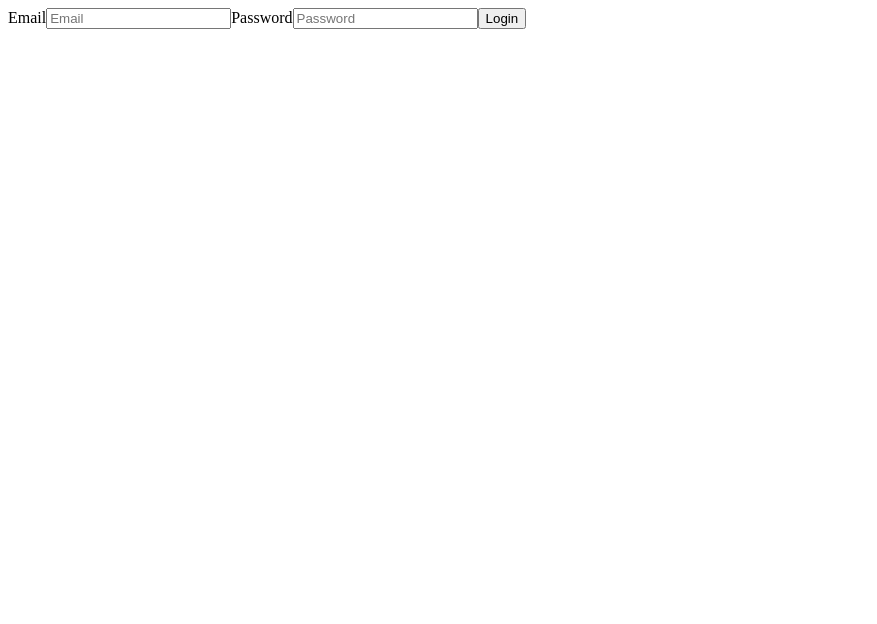
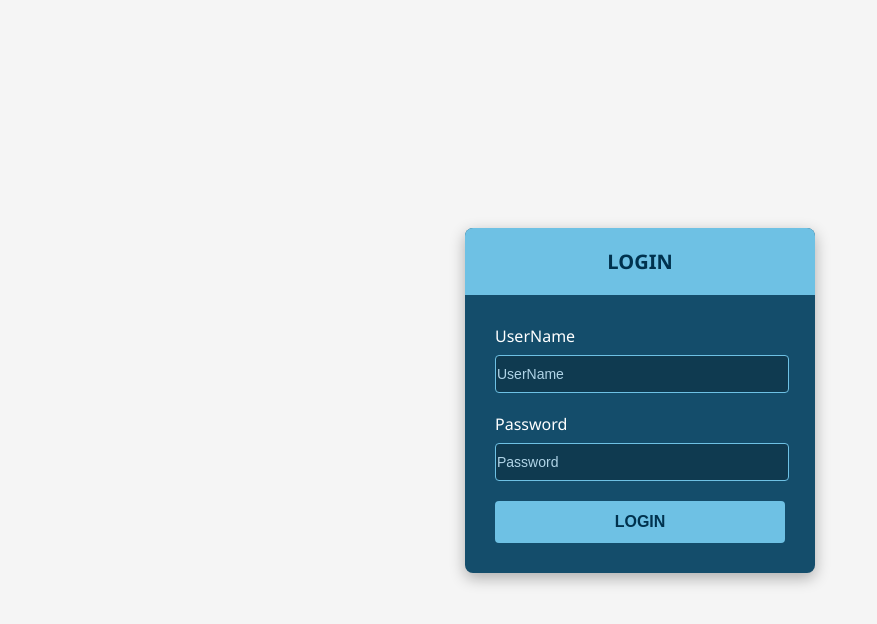
Before and after one commit to Naveenkumar-Guru/React-CURD-Operations, a React (Create React App) app: page / in a window 1280 px wide. Shown: the top 624 px of the page, without its empty margins (0-877 px from the left). Built offline with nearby package versions, Linux system fonts and the light colour scheme.

Commit message:
StaffLoginform

```diff
--- a/src/App.js
+++ b/src/App.js
@@ -8,7 +8,8 @@
 // import MouseEvents from "./MouseEvents/MouseEvents";
 // import RegistrationformClasscomp from "./Forms/RegistrationformClasscomp";
 // import RegistrationsStateform from "./Forms/RegistrationsStateform";
-import Login from "./Forms/Login";
+// import Login from "./Forms/Login";
+import StaffLoginForm from "./Forms/StaffLoginForm";
 
 const App = () => {
   return (
@@ -23,7 +24,8 @@ const App = () => {
       {/* <MouseEvents /> */}
       {/* <RegistrationformClasscomp /> */}
       {/* <RegistrationsStateform /> */}
-      <Login />
+      {/* <Login /> */}
+      <StaffLoginForm />
     </div>
   );
 };
--- /dev/null
+++ b/src/Forms/Staff.css
@@ -0,0 +1,74 @@
+
+body {
+  margin: 0;
+  font-family: "Segoe UI", sans-serif;
+  background-color: whitesmoke;
+  display: flex;
+  justify-content: center;
+  align-items: center;
+  height: 100vh;
+}
+
+.login-container {
+  width: 350px;
+  background: #144d6b;
+  border-radius: 8px;
+  box-shadow: 0px 5px 15px rgba(0, 0, 0, 0.3);
+  overflow: hidden;
+  text-align: center;
+}
+
+.login-header {
+  background: #6ec1e4;
+  padding: 20px;
+  font-size: 20px;
+  font-weight: bold;
+  color: #00324e;
+}
+
+form {
+  padding: 30px;
+}
+
+form label {
+  display: block;
+  text-align: left;
+  margin-bottom: 8px;
+  font-weight: 500;
+  color: #fff;
+}
+
+form input[type="text"],
+form input[type="password"] {
+  width: 100%;
+  padding: 10px 1px;
+  margin-bottom: 20px;
+  border: 1px solid #6ec1e4;
+  border-radius: 4px;
+  background: #0f3a50;
+  color: #fff;
+  font-size: 14px;
+  outline: none;
+}
+
+form input[type="text"]::placeholder,
+form input[type="password"]::placeholder {
+  color: #b0d4e7;
+}
+
+form input[type="submit"] {
+  width: 100%;
+  padding: 12px;
+  border: none;
+  border-radius: 4px;
+  background: #6ec1e4;
+  color: #00324e;
+  font-weight: bold;
+  font-size: 16px;
+  cursor: pointer;
+  transition: 0.3s;
+}
+
+form input[type="submit"]:hover {
+  background: #58a8c7;
+}
--- /dev/null
+++ b/src/Forms/StaffLoginForm.jsx
@@ -0,0 +1,43 @@
+import { useState } from "react";
+import "./Staff.css";
+
+const StaffLoginForm = () => {
+  let [Staff, setStaff] = useState({ SName: "", Spassword: "" });
+
+  let updateuser = (event) => {
+    setStaff({ ...Staff, [event.target.name]: event.target.value });
+  };
+
+  let submitData = (event) => {
+    event.preventDefault();
+    alert("Login Successful");
+    console.log(Staff);
+  };
+
+  return (
+    <div className="login-container">
+      <div className="login-header">LOGIN</div>
+      <form onSubmit={submitData}>
+        <label>UserName</label>
+        <input
+          type="text"
+          placeholder="UserName"
+          name="SName"
+          onChange={updateuser}
+          required
+        />
+        <label>Password</label>
+        <input
+          type="password"
+          placeholder="Password"
+          name="Spassword"
+          onChange={updateuser}
+          required
+        />
+        <input type="submit" value="LOGIN" />
+      </form>
+    </div>
+  );
+};
+
+export default StaffLoginForm;
```
